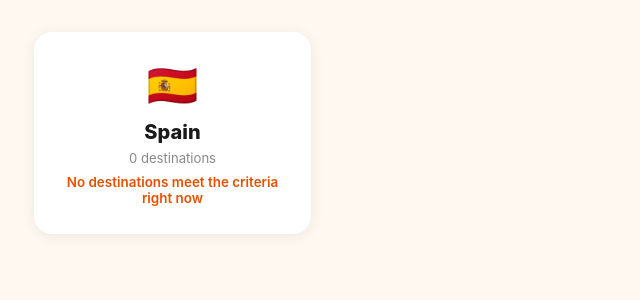
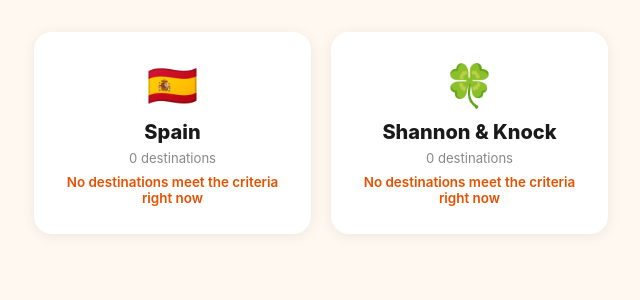
Before and after one commit to barry1916-svg/getaway, a Flask app: page / in a window 1280 px wide. Shown: the part 198-498 px from the top of the page, without its empty margins (22-662 px from the left). Run offline with Flask 3, Linux system fonts and the light colour scheme.

Commit message:
Add Shannon & Knock home page panel
New panel alongside the country panels showing destinations with a
nonstop flight from Shannon or Knock specifically, meeting the same
weather criteria. Its destination page reuses the country page template
(now generalized to take a heading/api_path pair instead of assuming a
country) and filters each card's route list down to just the Shannon/
Knock options, since Dublin/Cork flights aren't relevant to this view.

Co-Authored-By: Claude Sonnet 5 <noreply@anthropic.com>

```diff
--- a/app.py
+++ b/app.py
@@ -9,6 +9,7 @@ import sys
 import time
 from collections import defaultdict
 from datetime import datetime
+from urllib.parse import quote
 from flask import Flask, jsonify, render_template, request
 from dotenv import load_dotenv
 
@@ -31,6 +32,9 @@ TOP_DESTINATIONS_PER_COUNTRY = 12
 PINNED_DESTINATIONS = {
     "Spain": ["Santiago de Compostela", "Bilbao"],
 }
+
+# Origin airports covered by the dedicated "Shannon & Knock" home page panel
+SHANNON_KNOCK_ORIGINS = {"Shannon", "Knock"}
 
 
 def _booking_links(result):
@@ -83,6 +87,16 @@ def _serialise_destination(r):
     }
 
 
+def _routes_from(r, origins):
+    """Return the (airline, airport) tuples in a candidate whose airport is in `origins`."""
+    return [route for route in r["routes"] if route[1] in origins]
+
+
+def _with_routes(r, routes):
+    """Shallow-copy a candidate result with its routes replaced."""
+    return {**r, "routes": routes}
+
+
 def _get_candidates(force=False):
     """Return every qualifying destination, sorted best weather first, using a 1h cache."""
     now = time.time()
@@ -119,7 +133,14 @@ def index():
 
 @app.route("/country/<country>")
 def country_page(country):
-    return render_template("country.html", country=country)
+    return render_template("country.html", heading=country, api_path=f"/api/destinations/{quote(country)}")
+
+
+@app.route("/shannon-knock")
+def shannon_knock_page():
+    return render_template(
+        "country.html", heading="Shannon & Knock", api_path="/api/destinations/shannon-knock"
+    )
 
 
 @app.route("/api/countries")
@@ -154,8 +175,21 @@ def countries():
         })
         top = top[:TOP_COUNTRIES - 1] + [spain]
 
+    sk_matches = [r for r in candidates if _routes_from(r, SHANNON_KNOCK_ORIGINS)]
+    if sk_matches:
+        best = sk_matches[0]
+        shannon_knock = {
+            "count": len(sk_matches),
+            "best_city": best["city"],
+            "best_temp": round(best["best_temp"], 1),
+            "best_good_days": len(best["good_days"]),
+        }
+    else:
+        shannon_knock = {"count": 0, "best_city": None, "best_temp": None, "best_good_days": 0}
+
     data = {
         "countries": top,
+        "shannon_knock": shannon_knock,
         "updated_at": datetime.utcnow().strftime("%d %b %Y, %H:%M UTC"),
     }
 
@@ -194,7 +228,33 @@ def destinations_by_country(country):
     destinations = [_serialise_destination(r) for r in matches]
 
     data = {
-        "country": country,
+        "label": country,
+        "destinations": destinations,
+        "updated_at": datetime.utcnow().strftime("%d %b %Y, %H:%M UTC"),
+        "count": len(destinations),
+    }
+
+    resp = jsonify(data)
+    resp.headers["Cache-Control"] = "public, max-age=0, s-maxage=3600"
+    return resp
+
+
+@app.route("/api/destinations/shannon-knock")
+def destinations_shannon_knock():
+    force = request.args.get("refresh") == "1"
+    candidates = _get_candidates(force)
+
+    matches = []
+    for r in candidates:
+        sk_routes = _routes_from(r, SHANNON_KNOCK_ORIGINS)
+        if sk_routes:
+            matches.append(_with_routes(r, sk_routes))
+    matches = matches[:TOP_DESTINATIONS_PER_COUNTRY]
+
+    destinations = [_serialise_destination(r) for r in matches]
+
+    data = {
+        "label": "Shannon & Knock",
         "destinations": destinations,
         "updated_at": datetime.utcnow().strftime("%d %b %Y, %H:%M UTC"),
         "count": len(destinations),
--- a/static/home.js
+++ b/static/home.js
@@ -7,6 +7,18 @@ function renderCountryCard(c) {
         <div class="country-flag">${flag}</div>
         <div class="country-name">${c.country}</div>
         <div class="country-meta">${c.count} destination${c.count !== 1 ? "s" : ""}</div>
+        <div class="country-best">${bestLine}</div>
+    </a>`;
+}
+
+function renderShannonKnockCard(sk) {
+    const bestLine = sk.count > 0
+        ? `Best: ${sk.best_city}, ${sk.best_temp}° · ${sk.best_good_days} sunny day${sk.best_good_days !== 1 ? "s" : ""}`
+        : "No destinations meet the criteria right now";
+    return `<a class="country-card" href="/shannon-knock">
+        <div class="country-flag">🍀</div>
+        <div class="country-name">Shannon &amp; Knock</div>
+        <div class="country-meta">${sk.count} destination${sk.count !== 1 ? "s" : ""}</div>
         <div class="country-best">${bestLine}</div>
     </a>`;
 }
@@ -24,7 +36,7 @@ async function loadCountries(force = false) {
 
         const grid = document.getElementById("country-grid");
         grid.style.display = "grid";
-        grid.innerHTML = data.countries.map(renderCountryCard).join("");
+        grid.innerHTML = data.countries.map(renderCountryCard).join("") + renderShannonKnockCard(data.shannon_knock);
 
         // Schedule silent auto-refresh in 1 hour
         setTimeout(() => loadCountries(false), 60 * 60 * 1000);
```
Also changed, not shown: templates/country.html (+7 -8 lines).
